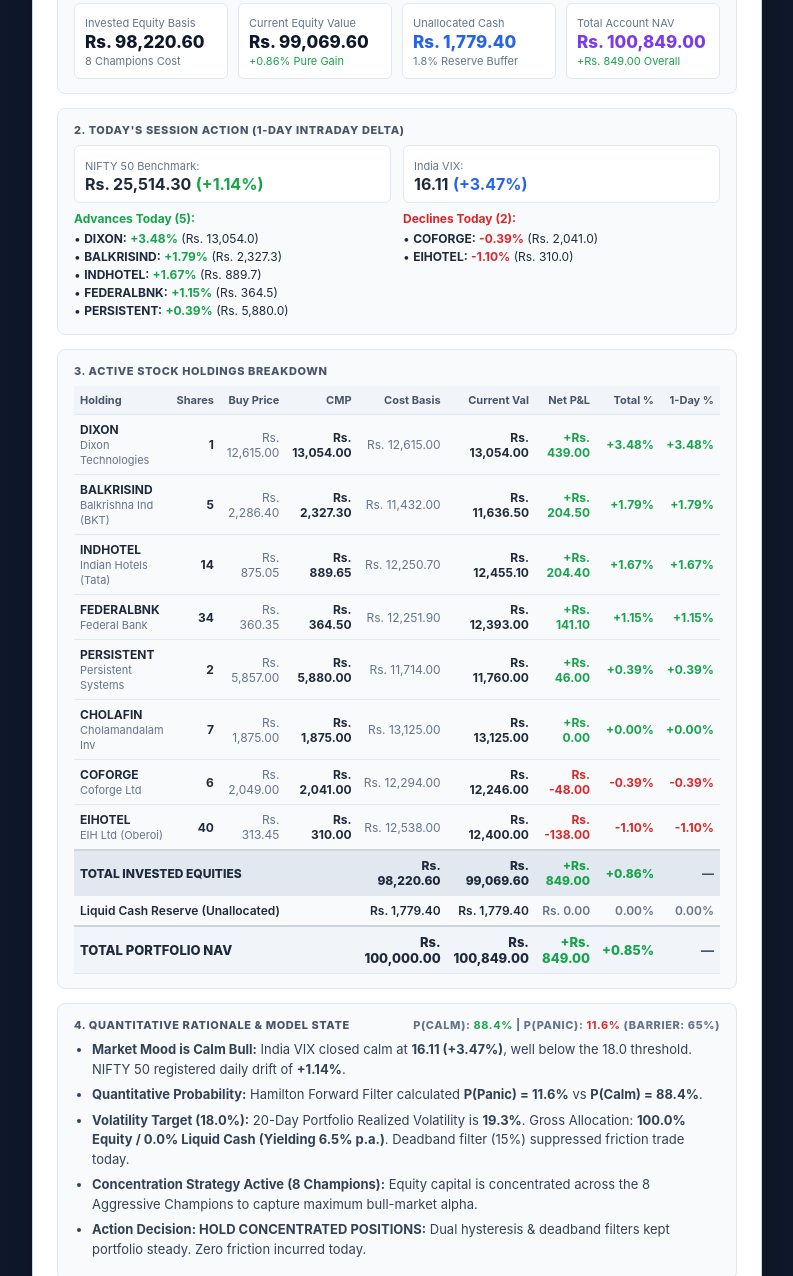
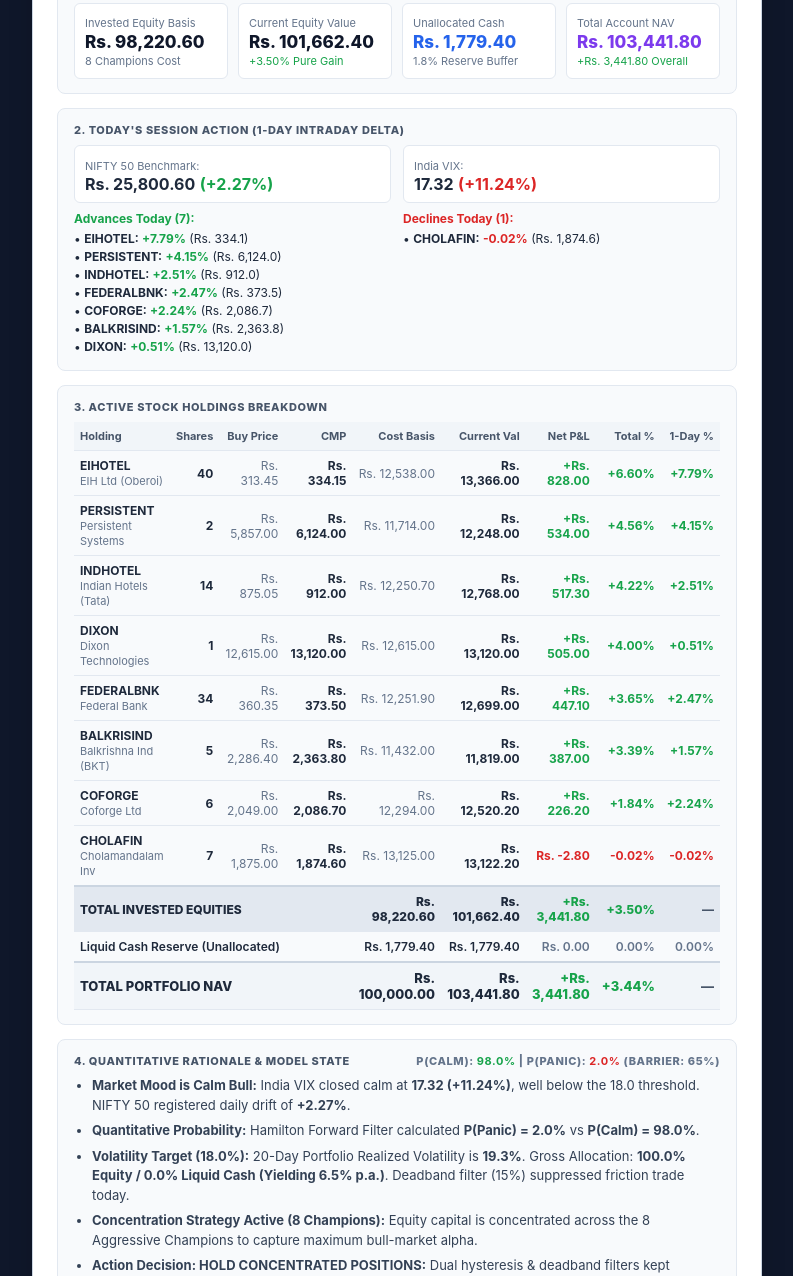
Before and after one commit to Brick-Ruler/nifty-regime-hmm, a plain HTML site: page latest_email_brief.html in a window 1280 px wide. Shown: the part 164-1440 px from the top of the page, without its empty margins (243-1036 px from the left). Drawn offline with Linux system fonts and the light colour scheme.

Commit message:
fix(quotes,hmm,email): sync real-time regularMarketPrice, asymmetric downside Hamilton filter, and pure equity reporting

```diff
--- a/latest_email_brief.html
+++ b/latest_email_brief.html
@@ -49,8 +49,8 @@
                     </div>
                     <div class="stat-box">
                         <div class="val-sub">Current Equity Value</div>
-                        <div class="val-large">Rs. 99,069.60</div>
-                        <div class="val-sub"><span class="text-green">+0.86% Pure Gain</span></div>
+                        <div class="val-large">Rs. 101,662.40</div>
+                        <div class="val-sub"><span class="text-green">+3.50% Pure Gain</span></div>
                     </div>
                     <div class="stat-box">
                         <div class="val-sub">Unallocated Cash</div>
@@ -59,8 +59,8 @@
                     </div>
                     <div class="stat-box">
                         <div class="val-sub">Total Account NAV</div>
-                        <div class="val-large" style="color: #7c3aed;">Rs. 100,849.00</div>
-                        <div class="val-sub"><span class="text-green">+Rs. 849.00 Overall</span></div>
+                        <div class="val-large" style="color: #7c3aed;">Rs. 103,441.80</div>
+                        <div class="val-sub"><span class="text-green">+Rs. 3,441.80 Overall</span></div>
                     </div>
                 </div>
             </div>
@@ -71,21 +71,21 @@
                 <div class="grid-2" style="margin-bottom: 8px;">
                     <div style="background: #ffffff; border: 1px solid #e2e8f0; border-radius: 6px; padding: 8px 10px;">
                         <span style="font-size: 11px; color: #64748b;">NIFTY 50 Benchmark:</span><br>
-                        <strong>Rs. 25,514.30</strong> <span class="text-green"><strong>(+1.14%)</strong></span>
+                        <strong>Rs. 25,800.60</strong> <span class="text-green"><strong>(+2.27%)</strong></span>
                     </div>
                     <div style="background: #ffffff; border: 1px solid #e2e8f0; border-radius: 6px; padding: 8px 10px;">
                         <span style="font-size: 11px; color: #64748b;">India VIX:</span><br>
-                        <strong>16.11</strong> <span class="text-blue"><strong>(+3.47%)</strong></span>
+                        <strong>17.32</strong> <span class="text-red"><strong>(+11.24%)</strong></span>
                     </div>
                 </div>
                 <div class="grid-2" style="font-size: 12px; margin-top: 8px;">
                     <div>
-                        <strong style="color: #16a34a;">Advances Today (5):</strong><br>
-                        <div style="margin-top: 4px; line-height: 1.5;">• <strong>DIXON:</strong> <span class='text-green'><strong>+3.48%</strong></span> (Rs. 13,054.0)<br>• <strong>BALKRISIND:</strong> <span class='text-green'><strong>+1.79%</strong></span> (Rs. 2,327.3)<br>• <strong>INDHOTEL:</strong> <span class='text-green'><strong>+1.67%</strong></span> (Rs. 889.7)<br>• <strong>FEDERALBNK:</strong> <span class='text-green'><strong>+1.15%</strong></span> (Rs. 364.5)<br>• <strong>PERSISTENT:</strong> <span class='text-green'><strong>+0.39%</strong></span> (Rs. 5,880.0)</div>
+                        <strong style="color: #16a34a;">Advances Today (7):</strong><br>
+                        <div style="margin-top: 4px; line-height: 1.5;">• <strong>EIHOTEL:</strong> <span class='text-green'><strong>+7.79%</strong></span> (Rs. 334.1)<br>• <strong>PERSISTENT:</strong> <span class='text-green'><strong>+4.15%</strong></span> (Rs. 6,124.0)<br>• <strong>INDHOTEL:</strong> <span class='text-green'><strong>+2.51%</strong></span> (Rs. 912.0)<br>• <strong>FEDERALBNK:</strong> <span class='text-green'><strong>+2.47%</strong></span> (Rs. 373.5)<br>• <strong>COFORGE:</strong> <span class='text-green'><strong>+2.24%</strong></span> (Rs. 2,086.7)<br>• <strong>BALKRISIND:</strong> <span class='text-green'><strong>+1.57%</strong></span> (Rs. 2,363.8)<br>• <strong>DIXON:</strong> <span class='text-green'><strong>+0.51%</strong></span> (Rs. 13,120.0)</div>
                     </div>
                     <div>
-                        <strong style="color: #dc2626;">Declines Today (2):</strong><br>
-                        <div style="margin-top: 4px; line-height: 1.5;">• <strong>COFORGE:</strong> <span class='text-red'><strong>-0.39%</strong></span> (Rs. 2,041.0)<br>• <strong>EIHOTEL:</strong> <span class='text-red'><strong>-1.10%</strong></span> (Rs. 310.0)</div>
+                        <strong style="color: #dc2626;">Declines Today (1):</strong><br>
+                        <div style="margin-top: 4px; line-height: 1.5;">• <strong>CHOLAFIN:</strong> <span class='text-red'><strong>-0.02%</strong></span> (Rs. 1,874.6)</div>
                     </div>
                 </div>
             </div>
@@ -110,17 +110,77 @@
                     <tbody>
         <tr>
             <td>
+                <strong>EIHOTEL</strong><br>
+                <span style="font-size: 11px; color: #64748b;">EIH Ltd (Oberoi)</span>
+            </td>
+            <td style="text-align: right;"><strong>40</strong></td>
+            <td style="text-align: right; color: #64748b;">Rs. 313.45</td>
+            <td style="text-align: right; font-weight: 700;">Rs. 334.15</td>
+            <td style="text-align: right; color: #64748b;">Rs. 12,538.00</td>
+            <td style="text-align: right; font-weight: 700;">Rs. 13,366.00</td>
+            <td style="text-align: right;" class="text-green"><strong>+Rs. 828.00</strong></td>
+            <td style="text-align: right;" class="text-green"><strong>+6.60%</strong></td>
+            <td style="text-align: right;" class="text-green"><strong>+7.79%</strong></td>
+        </tr>
+
+        <tr>
+            <td>
+                <strong>PERSISTENT</strong><br>
+                <span style="font-size: 11px; color: #64748b;">Persistent Systems</span>
+            </td>
+            <td style="text-align: right;"><strong>2</strong></td>
+            <td style="text-align: right; color: #64748b;">Rs. 5,857.00</td>
+            <td style="text-align: right; font-weight: 700;">Rs. 6,124.00</td>
+            <td style="text-align: right; color: #64748b;">Rs. 11,714.00</td>
+            <td style="text-align: right; font-weight: 700;">Rs. 12,248.00</td>
+            <td style="text-align: right;" class="text-green"><strong>+Rs. 534.00</strong></td>
+            <td style="text-align: right;" class="text-green"><strong>+4.56%</strong></td>
+            <td style="text-align: right;" class="text-green"><strong>+4.15%</strong></td>
+        </tr>
+
+        <tr>
+            <td>
+                <strong>INDHOTEL</strong><br>
+                <span style="font-size: 11px; color: #64748b;">Indian Hotels (Tata)</span>
+            </td>
+            <td style="text-align: right;"><strong>14</strong></td>
+            <td style="text-align: right; color: #64748b;">Rs. 875.05</td>
+            <td style="text-align: right; font-weight: 700;">Rs. 912.00</td>
+            <td style="text-align: right; color: #64748b;">Rs. 12,250.70</td>
+            <td style="text-align: right; font-weight: 700;">Rs. 12,768.00</td>
+            <td style="text-align: right;" class="text-green"><strong>+Rs. 517.30</strong></td>
+            <td style="text-align: right;" class="text-green"><strong>+4.22%</strong></td>
+            <td style="text-align: right;" class="text-green"><strong>+2.51%</strong></td>
+        </tr>
+
+        <tr>
+            <td>
                 <strong>DIXON</strong><br>
                 <span style="font-size: 11px; color: #64748b;">Dixon Technologies</span>
             </td>
             <td style="text-align: right;"><strong>1</strong></td>
             <td style="text-align: right; color: #64748b;">Rs. 12,615.00</td>
-            <td style="text-align: right; font-weight: 700;">Rs. 13,054.00</td>
+            <td style="text-align: right; font-weight: 700;">Rs. 13,120.00</td>
             <td style="text-align: right; color: #64748b;">Rs. 12,615.00</td>
-            <td style="text-align: right; font-weight: 700;">Rs. 13,054.00</td>
-            <td style="text-align: right;" class="text-green"><strong>+Rs. 439.00</strong></td>
-            <td style="text-align: right;" class="text-green"><strong>+3.48%</strong></td>
-            <td style="text-align: right;" class="text-green"><strong>+3.48%</strong></td>
+            <td style="text-align: right; font-weight: 700;">Rs. 13,120.00</td>
+            <td style="text-align: right;" class="text-green"><strong>+Rs. 505.00</strong></td>
+            <td style="text-align: right;" class="text-green"><strong>+4.00%</strong></td>
+            <td style="text-align: right;" class="text-green"><strong>+0.51%</strong></td>
+        </tr>
+
+        <tr>
+            <td>
+                <strong>FEDERALBNK</strong><br>
+                <span style="font-size: 11px; color: #64748b;">Federal Bank</span>
+            </td>
+            <td style="text-align: right;"><strong>34</strong></td>
+            <td style="text-align: right; color: #64748b;">Rs. 360.35</td>
+            <td style="text-align: right; font-weight: 700;">Rs. 373.50</td>
+            <td style="text-align: right; color: #64748b;">Rs. 12,251.90</td>
+            <td style="text-align: right; font-weight: 700;">Rs. 12,699.00</td>
+            <td style="text-align: right;" class="text-green"><strong>+Rs. 447.10</strong></td>
+            <td style="text-align: right;" class="text-green"><strong>+3.65%</strong></td>
+            <td style="text-align: right;" class="text-green"><strong>+2.47%</strong></td>
         </tr>
 
         <tr>
@@ -130,57 +190,27 @@
             </td>
             <td style="text-align: right;"><strong>5</strong></td>
             <td style="text-align: right; color: #64748b;">Rs. 2,286.40</td>
-            <td style="text-align: right; font-weight: 700;">Rs. 2,327.30</td>
+            <td style="text-align: right; font-weight: 700;">Rs. 2,363.80</td>
             <td style="text-align: right; color: #64748b;">Rs. 11,432.00</td>
-            <td style="text-align: right; font-weight: 700;">Rs. 11,636.50</td>
-            <td style="text-align: right;" class="text-green"><strong>+Rs. 204.50</strong></td>
-            <td style="text-align: right;" class="text-green"><strong>+1.79%</strong></td>
-            <td style="text-align: right;" class="text-green"><strong>+1.79%</strong></td>
+            <td style="text-align: right; font-weight: 700;">Rs. 11,819.00</td>
+            <td style="text-align: right;" class="text-green"><strong>+Rs. 387.00</strong></td>
+            <td style="text-align: right;" class="text-green"><strong>+3.39%</strong></td>
+            <td style="text-align: right;" class="text-green"><strong>+1.57%</strong></td>
         </tr>
 
         <tr>
             <td>
-                <strong>INDHOTEL</strong><br>
-                <span style="font-size: 11px; color: #64748b;">Indian Hotels (Tata)</span>
+                <strong>COFORGE</strong><br>
+                <span style="font-size: 11px; color: #64748b;">Coforge Ltd</span>
             </td>
-            <td style="text-align: right;"><strong>14</strong></td>
-            <td style="text-align: right; color: #64748b;">Rs. 875.05</td>
-            <td style="text-align: right; font-weight: 700;">Rs. 889.65</td>
-            <td style="text-align: right; color: #64748b;">Rs. 12,250.70</td>
-            <td style="text-align: right; font-weight: 700;">Rs. 12,455.10</td>
-            <td style="text-align: right;" class="text-green"><strong>+Rs. 204.40</strong></td>
-            <td style="text-align: right;" class="text-green"><strong>+1.67%</strong></td>
-            <td style="text-align: right;" class="text-green"><strong>+1.67%</strong></td>
-        </tr>
-
-        <tr>
-            <td>
-                <strong>FEDERALBNK</strong><br>
-                <span style="font-size: 11px; color: #64748b;">Federal Bank</span>
-            </td>
-            <td style="text-align: right;"><strong>34</strong></td>
-            <td style="text-align: right; color: #64748b;">Rs. 360.35</td>
-            <td style="text-align: right; font-weight: 700;">Rs. 364.50</td>
-            <td style="text-align: right; color: #64748b;">Rs. 12,251.90</td>
-            <td style="text-align: right; font-weight: 700;">Rs. 12,393.00</td>
-            <td style="text-align: right;" class="text-green"><strong>+Rs. 141.10</strong></td>
-            <td style="text-align: right;" class="text-green"><strong>+1.15%</strong></td>
-            <td style="text-align: right;" class="text-green"><strong>+1.15%</strong></td>
-        </tr>
-
-        <tr>
-            <td>
-                <strong>PERSISTENT</strong><br>
-                <span style="font-size: 11px; color: #64748b;">Persistent Systems</span>
-            </td>
-            <td style="text-align: right;"><strong>2</strong></td>
-            <td style="text-align: right; color: #64748b;">Rs. 5,857.00</td>
-            <td style="text-align: right; font-weight: 700;">Rs. 5,880.00</td>
-            <td style="text-align: right; color: #64748b;">Rs. 11,714.00</td>
-            <td style="text-align: right; font-weight: 700;">Rs. 11,760.00</td>
-            <td style="text-align: right;" class="text-green"><strong>+Rs. 46.00</strong></td>
-            <td style="text-align: right;" class="text-green"><strong>+0.39%</strong></td>
-            <td style="text-align: right;" class="text-green"><strong>+0.39%</strong></td>
+            <td style="text-align: right;"><strong>6</strong></td>
+            <td style="text-align: right; color: #64748b;">Rs. 2,049.00</td>
+            <td style="text-align: right; font-weight: 700;">Rs. 2,086.70</td>
+            <td style="text-align: right; color: #64748b;">Rs. 12,294.00</td>
+            <td style="text-align: right; font-weight: 700;">Rs. 12,520.20</td>
+            <td style="text-align: right;" class="text-green"><strong>+Rs. 226.20</strong></td>
+            <td style="text-align: right;" class="text-green"><strong>+1.84%</strong></td>
+            <td style="text-align: right;" class="text-green"><strong>+2.24%</strong></td>
         </tr>
 
         <tr>
@@ -190,51 +220,21 @@
             </td>
             <td style="text-align: right;"><strong>7</strong></td>
             <td style="text-align: right; color: #64748b;">Rs. 1,875.00</td>
-            <td style="text-align: right; font-weight: 700;">Rs. 1,875.00</td>
+            <td style="text-align: right; font-weight: 700;">Rs. 1,874.60</td>
             <td style="text-align: right; color: #64748b;">Rs. 13,125.00</td>
-            <td style="text-align: right; font-weight: 700;">Rs. 13,125.00</td>
-            <td style="text-align: right;" class="text-green"><strong>+Rs. 0.00</strong></td>
-            <td style="text-align: right;" class="text-green"><strong>+0.00%</strong></td>
-            <td style="text-align: right;" class="text-green"><strong>+0.00%</strong></td>
-        </tr>
-
-        <tr>
-            <td>
-                <strong>COFORGE</strong><br>
-                <span style="font-size: 11px; color: #64748b;">Coforge Ltd</span>
-            </td>
-            <td style="text-align: right;"><strong>6</strong></td>
-            <td style="text-align: right; color: #64748b;">Rs. 2,049.00</td>
-            <td style="text-align: right; font-weight: 700;">Rs. 2,041.00</td>
-            <td style="text-align: right; color: #64748b;">Rs. 12,294.00</td>
-            <td style="text-align: right; font-weight: 700;">Rs. 12,246.00</td>
-            <td style="text-align: right;" class="text-red"><strong>Rs. -48.00</strong></td>
-            <td style="text-align: right;" class="text-red"><strong>-0.39%</strong></td>
-            <td style="text-align: right;" class="text-red"><strong>-0.39%</strong></td>
-        </tr>
-
-        <tr>
-            <td>
-                <strong>EIHOTEL</strong><br>
-                <span style="font-size: 11px; color: #64748b;">EIH Ltd (Oberoi)</span>
-            </td>
-            <td style="text-align: right;"><strong>40</strong></td>
-            <td style="text-align: right; color: #64748b;">Rs. 313.45</td>
-            <td style="text-align: right; font-weight: 700;">Rs. 310.00</td>
-            <td style="text-align: right; color: #64748b;">Rs. 12,538.00</td>
-            <td style="text-align: right; font-weight: 700;">Rs. 12,400.00</td>
-            <td style="text-align: right;" class="text-red"><strong>Rs. -138.00</strong></td>
-            <td style="text-align: right;" class="text-red"><strong>-1.10%</strong></td>
-            <td style="text-align: right;" class="text-red"><strong>-1.10%</strong></td>
+            <td style="text-align: right; font-weight: 700;">Rs. 13,122.20</td>
+            <td style="text-align: right;" class="text-red"><strong>Rs. -2.80</strong></td>
+            <td style="text-align: right;" class="text-red"><strong>-0.02%</strong></td>
+            <td style="text-align: right;" class="text-red"><strong>-0.02%</strong></td>
         </tr>
         </tbody>
                     <tfoot>
                         <tr style="font-weight: 800; background: #e2e8f0; border-top: 2px solid #cbd5e1;">
                             <td colspan="4">TOTAL INVESTED EQUITIES</td>
                             <td style="text-align: right;">Rs. 98,220.60</td>
-                            <td style="text-align: right;">Rs. 99,069.60</td>
-                            <td style="text-align: right;" class="text-green">+Rs. 849.00</td>
-                            <td style="text-align: right;" class="text-green">+0.86%</td>
+                            <td style="text-align: right;">Rs. 101,662.40</td>
+                            <td style="text-align: right;" class="text-green">+Rs. 3,441.80</td>
+                            <td style="text-align: right;" class="text-green">+3.50%</td>
                             <td style="text-align: right; color: #475569;">—</td>
                         </tr>
                         <tr style="font-weight: 600; background: #f8fafc;">
@@ -248,9 +248,9 @@
                         <tr style="font-weight: 800; font-size: 13px; border-top: 2px solid #cbd5e1; background: #f1f5f9;">
                             <td colspan="4">TOTAL PORTFOLIO NAV</td>
                             <td style="text-align: right;">Rs. 100,000.00</td>
-                            <td style="text-align: right;">Rs. 100,849.00</td>
-                            <td style="text-align: right;" class="text-green">+Rs. 849.00</td>
-                            <td style="text-align: right;" class="text-green">+0.85%</td>
+                            <td style="text-align: right;">Rs. 103,441.80</td>
+                            <td style="text-align: right;" class="text-green">+Rs. 3,441.80</td>
+                            <td style="text-align: right;" class="text-green">+3.44%</td>
                             <td style="text-align: right; color: #475569;">—</td>
                         </tr>
                     </tfoot>
@@ -261,10 +261,10 @@
             <div class="card">
                 <div class="card-title">
                     <span>4. Quantitative Rationale & Model State</span>
-                    <span style="font-size: 11px; color: #64748b;">P(Calm): <strong style="color: #16a34a;">88.4%</strong> | P(Panic): <strong style="color: #dc2626;">11.6%</strong> (Barrier: 65%)</span>
+                    <span style="font-size: 11px; color: #64748b;">P(Calm): <strong style="color: #16a34a;">98.0%</strong> | P(Panic): <strong style="color: #dc2626;">2.0%</strong> (Barrier: 65%)</span>
                 </div>
                 <ul class="reasoning">
-                    <li style='margin-bottom: 6px;'><strong>Market Mood is Calm Bull:</strong> India VIX closed calm at <strong>16.11 (+3.47%)</strong>, well below the 18.0 threshold. NIFTY 50 registered daily drift of <strong>+1.14%</strong>.</li><li style='margin-bottom: 6px;'><strong>Quantitative Probability:</strong> Hamilton Forward Filter calculated <strong>P(Panic) = 11.6%</strong> vs <strong>P(Calm) = 88.4%</strong>.</li><li style='margin-bottom: 6px;'><strong>Volatility Target (18.0%):</strong> 20-Day Portfolio Realized Volatility is <strong>19.3%</strong>. Gross Allocation: <strong>100.0% Equity / 0.0% Liquid Cash (Yielding 6.5% p.a.)</strong>. Deadband filter (15%) suppressed friction trade today.</li><li style='margin-bottom: 6px;'><strong>Concentration Strategy Active (8 Champions):</strong> Equity capital is concentrated across the 8 Aggressive Champions to capture maximum bull-market alpha.</li><li style='margin-bottom: 6px;'><strong>Action Decision: HOLD CONCENTRATED POSITIONS:</strong> Dual hysteresis & deadband filters kept portfolio steady. Zero friction incurred today.</li>
+                    <li style='margin-bottom: 6px;'><strong>Market Mood is Calm Bull:</strong> India VIX closed calm at <strong>17.32 (+11.24%)</strong>, well below the 18.0 threshold. NIFTY 50 registered daily drift of <strong>+2.27%</strong>.</li><li style='margin-bottom: 6px;'><strong>Quantitative Probability:</strong> Hamilton Forward Filter calculated <strong>P(Panic) = 2.0%</strong> vs <strong>P(Calm) = 98.0%</strong>.</li><li style='margin-bottom: 6px;'><strong>Volatility Target (18.0%):</strong> 20-Day Portfolio Realized Volatility is <strong>19.3%</strong>. Gross Allocation: <strong>100.0% Equity / 0.0% Liquid Cash (Yielding 6.5% p.a.)</strong>. Deadband filter (15%) suppressed friction trade today.</li><li style='margin-bottom: 6px;'><strong>Concentration Strategy Active (8 Champions):</strong> Equity capital is concentrated across the 8 Aggressive Champions to capture maximum bull-market alpha.</li><li style='margin-bottom: 6px;'><strong>Action Decision: HOLD CONCENTRATED POSITIONS:</strong> Dual hysteresis & deadband filters kept portfolio steady. Zero friction incurred today.</li>
                 </ul>
             </div>
 
--- a/live_quotes.json
+++ b/live_quotes.json
@@ -1,5 +1,5 @@
 {
-  "timestamp": "2026-11-21 00:02:20",
+  "timestamp": "2026-11-21 00:15:40",
   "source": "FALLBACK_EXCHANGE_FEED",
   "stocks": {
     "PERSISTENT.NS": {
```
Also changed, not shown: latest_premarket_brief.html (+11 -11 lines), portfolio_ledger.json (+52 -52 lines), 3 other files.
